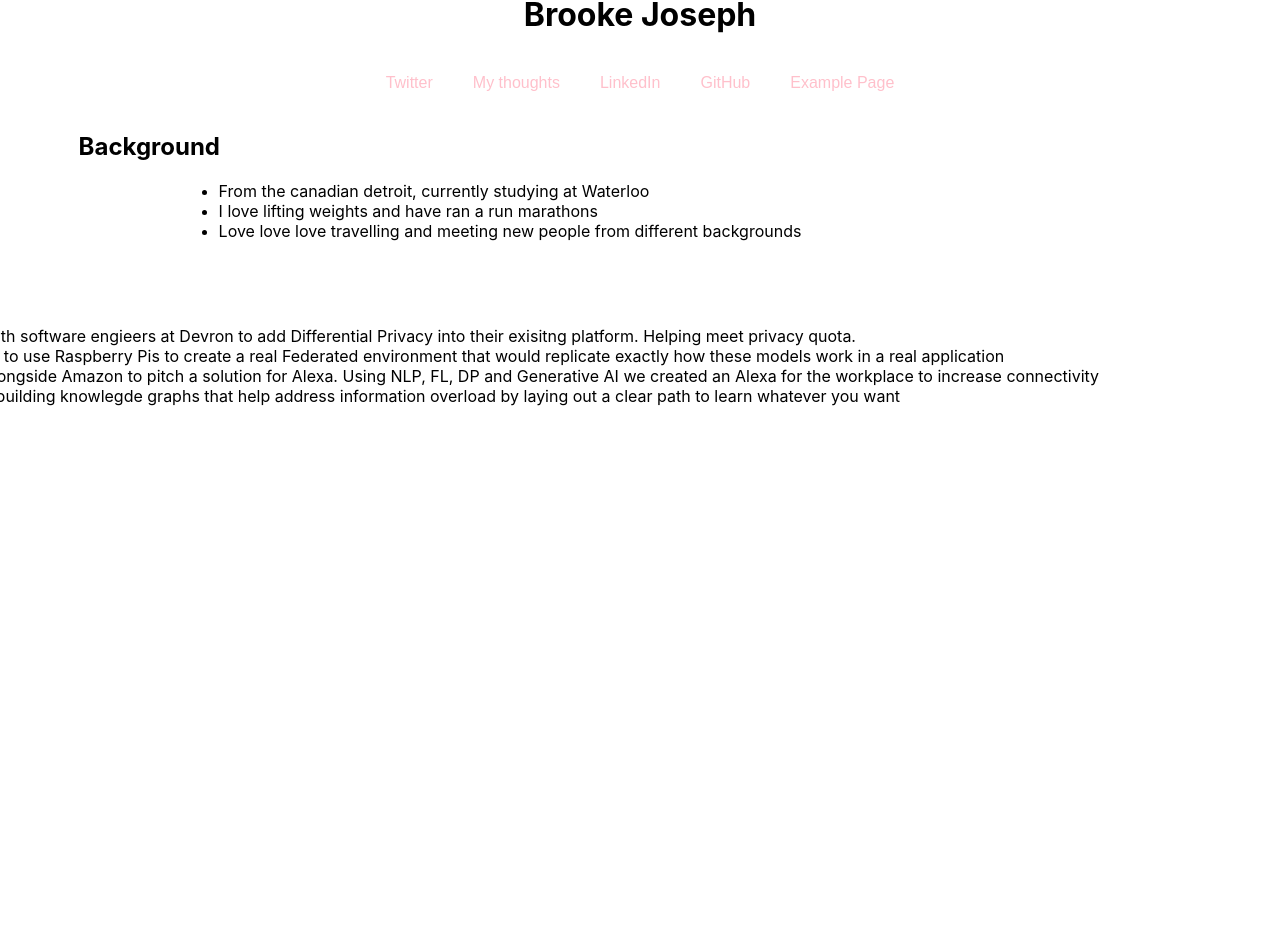
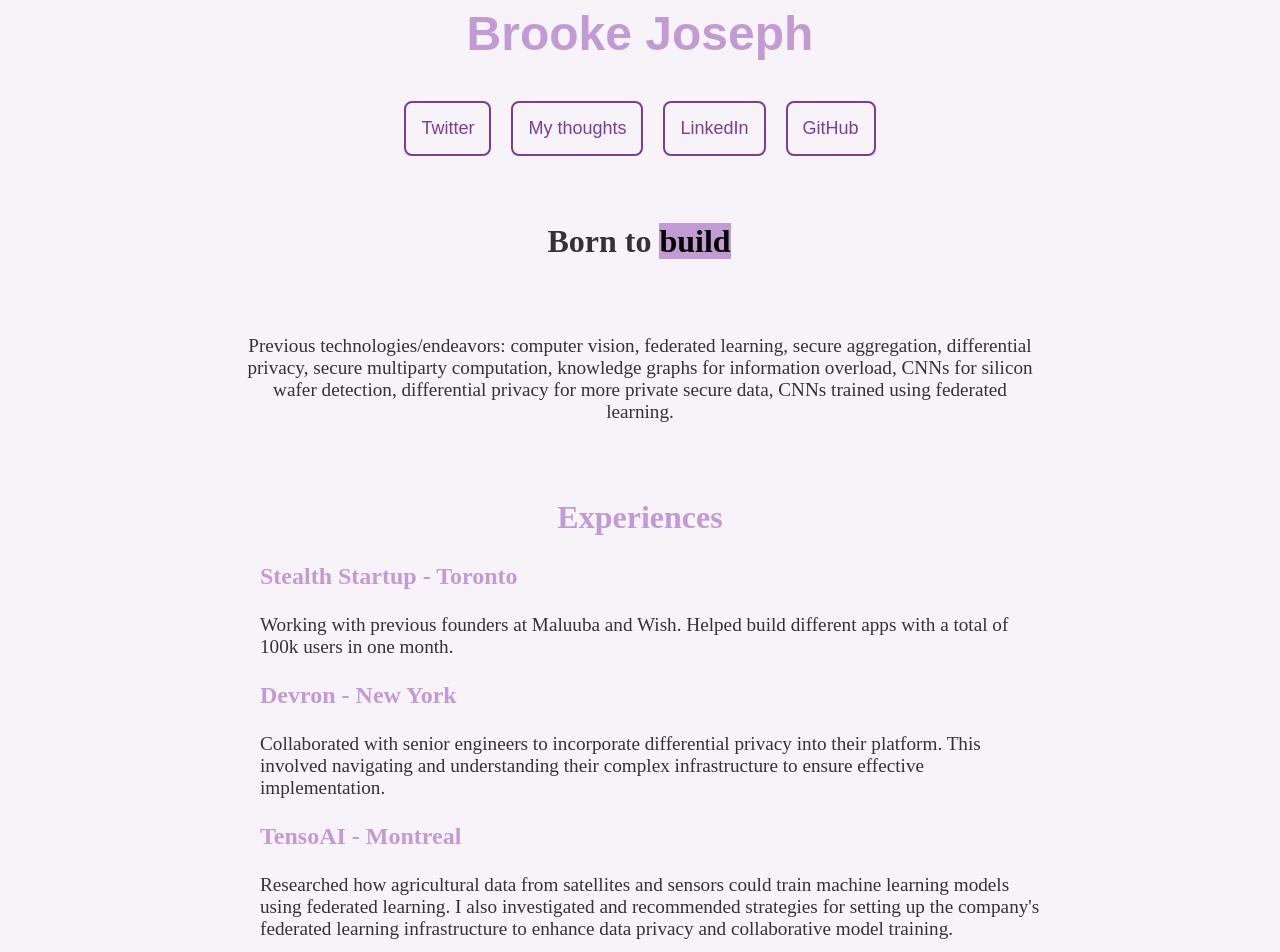
Before and after one commit to brookejoseph/website, a React (Create React App) app: page / in a window 1280 px wide. Shown: the part 76-1028 px from the top of the page. Before the commit the page ends 800 px from the top, so only its background shows below. Built offline with nearby package versions, Linux system fonts and the light colour scheme.

Commit message:
to be deployed

```diff
--- a/package.json
+++ b/package.json
@@ -37,5 +37,8 @@
       "last 1 firefox version",
       "last 1 safari version"
     ]
+  },
+  "devDependencies": {
+    "@babel/plugin-proposal-private-property-in-object": "^7.21.11"
   }
 }
--- a/public/index.html
+++ b/public/index.html
@@ -2,7 +2,7 @@
 <html lang="en">
   <head>
     <meta charset="utf-8" />
-    <link rel="icon" href="%PUBLIC_URL%/favicon.ico" />
+    <link rel="shortcut icon" href="%PUBLIC_URL%/mylogo.png" />
     <meta name="viewport" content="width=device-width, initial-scale=1" />
     <meta name="theme-color" content="#000000" />
     <meta
--- a/src/App.css
+++ b/src/App.css
@@ -31,7 +31,17 @@
 
 .left-align {
   text-align: left;
-  margin-left: -400px
+  margin-left: -385px
+}
+
+.my-align {
+  text-align: left;
+  margin-left: 90px
+}
+
+.my-align2 {
+  text-align: left;
+  margin-left: 30px
 }
 @keyframes App-logo-spin {
   from {
@@ -41,3 +51,20 @@
     transform: rotate(360deg);
   }
 }
+
+
+@keyframes typing {
+  from { width: 0; }
+  to { width: 100%; }
+}
+
+@keyframes blink {
+  50% { border-color: transparent; }
+}
+
+.type-effect {
+  border-right: 2px solid;
+  white-space: nowrap;
+  overflow: hidden;
+  animation: typing 1s steps(40, end), blink 0.75s step-end infinite;
+}
--- a/src/App.js
+++ b/src/App.js
@@ -1,7 +1,5 @@
-import logo from './logo.svg';
 import React from 'react';
 import './App.css';
-
 
 function App() {
   return (
@@ -11,144 +9,150 @@ function App() {
       alignItems: 'center',
       justifyContent: 'center',
       paddingTop: '50px',
-      overflowY: 'scroll'
+      paddingBottom: '50px',
+      overflowY: 'scroll',
+      fontFamily: 'Arial, sans-serif',
+      backgroundColor: '#f7f3f9',
+      color: '#333'
     }}>
-      <h1 style={{ fontSize: '2em', marginBottom: '20px' }}>Brooke Joseph</h1>
+      <h1 style={{ fontSize: '3em', marginBottom: '30px', textAlign: 'center', color: '#C39BD3' }}>Brooke Joseph</h1>
       <div style={{
         display: 'flex',
-        flexDirection: 'row',
         justifyContent: 'center',
         flexWrap: 'wrap',
+        marginBottom: '30px',
       }}>
-        <a href="https://twitter.com/BrookeaJoseph" target="_blank" rel="noopener noreferrer">
+        {['Twitter', 'My thoughts', 'LinkedIn', 'GitHub'].map((text, index) => {
+          const hrefs = [
+            "https://twitter.com/BrookeaJoseph",
+            "https://medium.com/@brookeajoseph17",
+            "https://www.linkedin.com/in/brooke-joseph-0a7525196/",
+            "https://github.com/brookejoseph"
+          ];
+          return (
+            <a href={hrefs[index]} target="_blank" rel="noopener noreferrer" key={index}>
               <button
                 style={{
                   backgroundColor: 'transparent',
-              color: 'pink',
-              padding: '10px',
-              fontSize: '16px',
-              border: 'none',
-              borderRadius: '4px',
-              margin: '10px'
+                  color: '#7D3C98',
+                  padding: '15px',
+                  fontSize: '18px',
+                  border: '2px solid #7D3C98',
+                  borderRadius: '8px',
+                  margin: '10px',
+                  cursor: 'pointer',
+                  transition: 'background-color 0.3s, color 0.3s'
+                }}
+                onMouseEnter={(e) => {
+                  e.target.style.backgroundColor = '#7D3C98';
+                  e.target.style.color = 'white';
+                }}
+                onMouseLeave={(e) => {
+                  e.target.style.backgroundColor = 'transparent';
+                  e.target.style.color = '#7D3C98';
                 }}
               >
-            Twitter
+                {text}
               </button>
             </a>
-        <a href="https://medium.com/@brookeajoseph17" target="_blank" rel="noopener noreferrer">
-          <button
-            style={{
-              backgroundColor: 'transparent',
-              color: 'pink',
-              padding: '10px',
-              fontSize: '16px',
-              border: 'none',
-              borderRadius: '4px',
-              margin: '10px'
-            }}
-          >
-            My thoughts
-          </button>
-        </a>
-        <a href="https://www.linkedin.com/in/brooke-joseph-0a7525196/" target="_blank" rel="noopener noreferrer">
-          <button
-            style={{
-              backgroundColor: 'transparent',
-              color: 'pink',
-              padding: '10px',
-              fontSize: '16px',
-              border: 'none',
-              borderRadius: '4px',
-              margin: '10px'
-            }}
-          >
-            LinkedIn
-          </button>
-        </a>
-        <a href="https://github.com/brookejoseph" target="_blank" rel="noopener noreferrer">
-          <button
-            style={{
-              backgroundColor: 'transparent',
-              color: 'pink',
-              padding: '10px',
-              fontSize: '16px',
-              border: 'none',
-              borderRadius: '4px',
-              margin: '10px'
-            }}
-          >
-            GitHub
-          </button>
-        </a>
-      <a href="https://www.example.com" target="_blank" rel="noopener noreferrer">
-        <button
-          style={{
-            backgroundColor: 'transparent',
-            color: 'pink',
-            padding: '10px',
-            fontSize: '16px',
-            border: 'none',
-            borderRadius: '4px',
-            margin: '10px'
-          }}
-        >
-          Example Page
-        </button>
-      </a>
+          );
+        })}
       </div>
-
-      <div className="left-align">
-        <h2>Background</h2>
-        <ul style={{ marginLeft: '100px' }}>
-          <li>From the canadian detroit, currently studying at Waterloo</li>
-          <li>I love lifting weights and have ran a run marathons</li>
-          <li>Love love love travelling and meeting new people from different backgrounds</li>
-        </ul>
+      <div style={{ textAlign: 'center', marginBottom: '30px' }}>
+        <h2 className="type-effect" style={{ fontFamily: 'Times New Roman', fontSize: '2em' }}>
+          Born to <mark style={{ backgroundColor: '#C39BD3' }}>build</mark>
+        </h2>
       </div>
-
-      <div className="left-align">
-        <h2>What I've built</h2>
-        <ul style={{ marginLeft: '100px' }}>
-          <li>Worked with software engieers at Devron to add Differential Privacy into their exisitng platform.
-            Helping meet privacy quota.
-          </li>
-          <li>Attempted to use Raspberry Pis to create a real Federated environment
-            that would replicate exactly how these models work in a real application</li>
-          <li>Worked alongside Amazon to pitch a solution for Alexa. Using NLP, FL, DP and
-            Generative AI we created an Alexa for the workplace to increase connectivity </li>
-          <li>Currently building knowlegde graphs that help address information overload by laying out a clear path to learn whatever you want </li>
-        </ul>
+      <div style={{ display: 'flex', justifyContent: 'center', flexWrap: 'wrap', marginBottom: '30px' }}>
+        <div style={{ textAlign: 'center', maxWidth: '800px', wordWrap: 'break-word', padding: '0 20px' }}>
+          <p style={{ fontFamily: 'Times New Roman', fontSize: '1.2em' }}>
+            Previous technologies/endeavors: computer vision, federated learning, secure aggregation, differential privacy, secure multiparty computation, knowledge graphs for information overload, CNNs for silicon wafer detection, differential privacy for more private secure data, CNNs trained using federated learning.
+          </p>
         </div>
       </div>
-
+      <div style={{ width: '100%', maxWidth: '800px', marginBottom: '30px' }}>
+        <h2 style={{ fontFamily: 'Times New Roman', textAlign: 'center', fontSize: '2em', color: '#C39BD3' }}>Experiences</h2>
+        <div style={{ marginLeft: '20px', wordWrap: 'break-word' }}>
+          <h3 style={{ fontFamily: 'Times New Roman', fontSize: '1.5em', color: '#C39BD3'}}>Stealth Startup - Toronto</h3>
+          <p style={{ fontFamily: 'Times New Roman', fontSize: '1.2em' }}>Working with previous founders at Maluuba and Wish. Helped build different apps with a total of 100k users in one month.</p>
+          <h3 style={{ fontFamily: 'Times New Roman', fontSize: '1.5em', color: '#C39BD3' }}>Devron - New York</h3>
+          <p style={{ fontFamily: 'Times New Roman', fontSize: '1.2em' }}>Collaborated with senior engineers to incorporate differential privacy into their platform. This involved navigating and understanding their complex infrastructure to ensure effective implementation.</p>
+          <h3 style={{ fontFamily: 'Times New Roman', fontSize: '1.5em', color: '#C39BD3'}}>TensoAI - Montreal</h3>
+          <p style={{ fontFamily: 'Times New Roman', fontSize: '1.2em' }}>Researched how agricultural data from satellites and sensors could train machine learning models using federated learning. I also investigated and recommended strategies for setting up the company's federated learning infrastructure to enhance data privacy and collaborative model training.</p>
+          <h3 style={{ fontFamily: 'Times New Roman', fontSize: '1.5em', color: '#C39BD3'}}>Dr Tong's Biochemistry Lab</h3>
+          <p style={{ fontFamily: 'Times New Roman', fontSize: '1.2em' }}>As the youngest research assistant in the lab, I revamped the website and collaborated with PhDs to code 3D models of various proteins using PyMol, significantly boosting productivity by 10x.</p>
+        </div>
+      </div>
+      <div style={{ width: '100%', maxWidth: '800px', marginBottom: '30px' }}>
+        <h2 style={{ fontFamily: 'Times New Roman', textAlign: 'center', fontSize: '2em', color: '#C39BD3' }}>Other Cool Stuff</h2>
+        <div style={{ marginLeft: '20px', wordWrap: 'break-word' }}>
+          <h3 style={{ fontFamily: 'Times New Roman', fontSize: '1.5em', color: '#C39BD3' }}>Presented at Google</h3>
+          <p style={{ fontFamily: 'Times New Roman', fontSize: '1.2em' }}>Was invited to give a presentation on my projects and research in Federated Learning. Specifically looking at how to incorporate Differential Privacy and the challenges with that.</p>
+          <h3 style={{ fontFamily: 'Times New Roman', fontSize: '1.5em', color: '#C39BD3' }}>Created Multimodal Knowledge Graphs</h3>
+          <p style={{ fontFamily: 'Times New Roman', fontSize: '1.2em' }}>Helping to streamline the learning process. Presented to over 1000 people and gained 700 sign-ups.</p>
+          <h3 style={{ fontFamily: 'Times New Roman', fontSize: '1.5em', color: '#C39BD3' }}>Alexa Scheduling Optimizer</h3>
+          <p style={{ fontFamily: 'Times New Roman', fontSize: '1.2em' }}>Competed against 700 people across the world in an Amazon challenge and received 2nd place. I had a call with executives at Amazon to discuss how to build our product. I was responsible for securing the data and all the privacy implications.</p>
+          <h3 style={{ fontFamily: 'Times New Roman', fontSize: '1.5em', color: '#C39BD3' }}>Multi-GPU Training</h3>
+          <p style={{ fontFamily: 'Times New Roman', fontSize: '1.2em' }}>Worked with a PhD at MIT investigating how to train a CNN on medical data for disease prediction.</p>
+          <h3 style={{ fontFamily: 'Times New Roman', fontSize: '1.5em', color: '#C39BD3' }}>Differential Privacy Research</h3>
+          <p style={{ fontFamily: 'Times New Roman', fontSize: '1.2em' }}>Invited to give presentations all over the world (Germany, Toronto, Washington DC, etc.) on my research in Differential Privacy. Specifically looking at ways to balance the privacy-utility tradeoff, with over 80,000 people in attendance across all conferences.</p>
+          <h3 style={{ fontFamily: 'Times New Roman', fontSize: '1.5em', color: '#C39BD3' }}>International Marathon Runner</h3>
+          <p style={{ fontFamily: 'Times New Roman', fontSize: '1.2em' }}>Travelled all over to compete in half and full marathons, ranking top 20 in my age group for the Detroit Marathon.</p>
+        </div>
+      </div>
+      <div style={{ width: '100%', maxWidth: '1100px' }}>
+        <h2 style={{ fontFamily: 'Times New Roman', textAlign: 'center', fontSize: '2em', color: '#C39BD3' }}>Videos</h2>
+        <div style={{ display: 'flex', justifyContent: 'center', flexWrap: 'wrap' }}>
+          {['https://youtube.com/embed/UXxHawXiN6w', 'https://www.youtube.com/embed/75wv-WgqTic', 'https://www.youtube.com/embed/t18MBKs5uSQ', 'https://www.youtube.com/embed/S3PsPC8kHng'].map((src, index) => (
+            <iframe
+              key={index}
+              style={{ margin: '10px' }}
+              width="45%"
+              height="315"
+              src={src}
+              title={`Video ${index + 1}`}
+              frameBorder="0"
+              allow="accelerometer; autoplay; clipboard-write; encrypted-media; gyroscope; picture-in-picture"
+              allowFullScreen
+            />
+          ))}
+        </div>
+      </div>
+    </div>
   );
 }
 
-/*
-function App() {
-  return (
-    <div className="App">
-      <header className="App-header">
-        <img src={logo} className="App-logo" alt="logo" />
-        <p>
-          Edit <code>src/App.js</code> and save to reload.
-        </p>
-        <a
-          className="App-link"
-          href="https://reactjs.org"
-          target="_blank"
-          rel="noopener noreferrer"
-        >
-          Learn React
-        </a>
-        <button onClick={() => alert('Button clicked!')}>
-          ur mom
-        </button>
-      </header>
-    </div>
-  );
-}
-*/
+export default App;
 
 
-export default App;
+/*
+
+      <div className="my-align">
+        <h2>Articles</h2>
+        <div style={{ display: 'flex', justifyContent: 'center', flexWrap: 'wrap', maxWidth: '800px', margin: '0 auto' }}>
+          <div style={{ width: '45%', margin: '10px' }}>
+            <a href="https://medium.com/@brookeajoseph17/brain-computer-interface-for-bipolar-disorder-def65cd5cad0" target="_blank" rel="noopener noreferrer">
+              <img src="https://miro.medium.com/v2/resize:fit:1400/format:webp/0*R17kI1Mj8l0ChBI4.jpg" alt="Article preview" style={{ width: '100%', height: 'auto' }}/>
+
+            </a>
+          </div>
+          <div style={{ width: '45%', margin: '10px' }}>
+            <a href="https://medium.com/@brookeajoseph17/introduction-to-differential-privacy-6a14c2a8ead2" target="_blank" rel="noopener noreferrer">
+              <img src="https://miro.medium.com/v2/resize:fit:1400/format:webp/1*CDWID1GUnlPOrp1vCqTBuw.png" alt="Article preview" style={{ width: '100%', height: 'auto' }}/>
+              <h3>Math behind Differential Privacy</h3>
+            </a>
+          </div>
+          <div style={{ width: '45%', margin: '10px' }}>
+            <a href="https://medium.com/@brookeajoseph17/a-guide-to-privacy-preserving-technology-8db3d20dd8f1" target="_blank" rel="noopener noreferrer">
+              <img src="https://miro.medium.com/v2/resize:fit:1400/format:webp/0*7ruV8l2CndlNF7mW.png" alt="Article preview" style={{ width: '100%', height: 'auto' }}/>
+              <h3>Guide to Privacy Preserving Technology</h3>
+            </a>
+          </div>
+          <div style={{ width: '45%', margin: '10px' }}>
+            <a href="https://medium.com/@brookeajoseph17/a-beginners-guide-to-connectomics-5b0581c9cb6f" target="_blank" rel="noopener noreferrer">
+              <img src="https://miro.medium.com/v2/resize:fit:1400/format:webp/0*lMlGWJCO_Tx4Ngup.jpg" alt="Article preview" style={{ width: '100%', height: 'auto' }}/>
+              <h3>Connectomics</h3>
+            </a>
+          </div>
+        </div>
+      </div>*/
```
Also changed, not shown: public/mylogo.png (added), 1 other file (tests, documents, lock files or other folders). Lines whose indentation alone changed are shown as unchanged.
